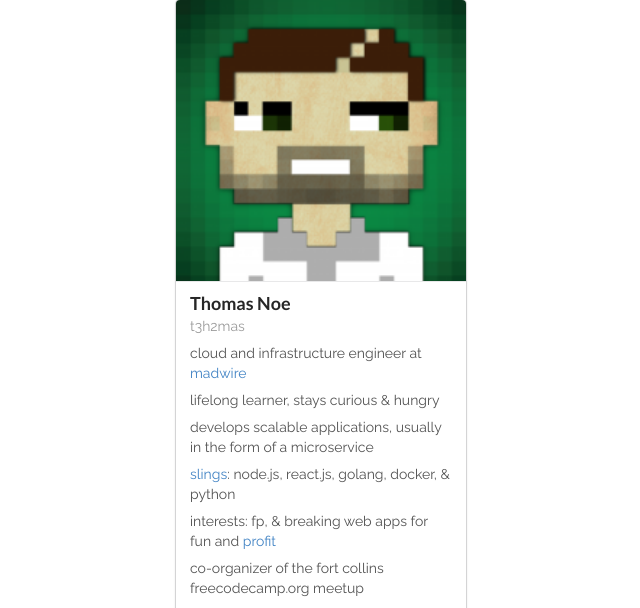
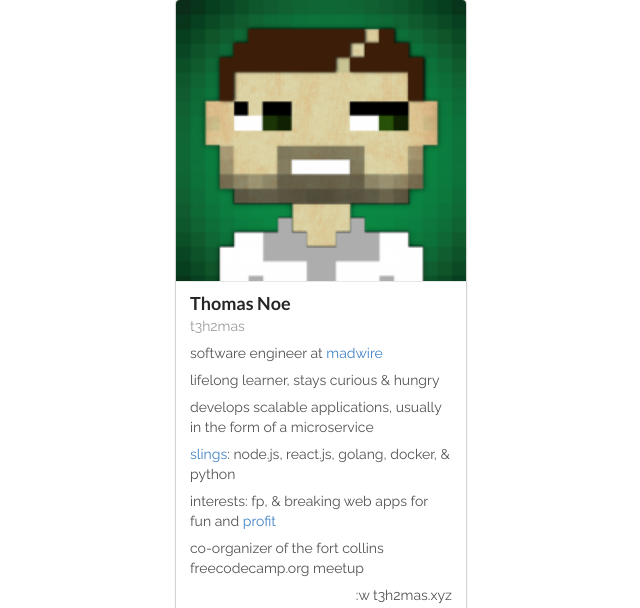
Before and after one commit to t3h2mas/t3h2mas.github.io, a plain HTML site: page index.html in a window 1280 px wide. Shown: the top 608 px of the page, without its empty margins (319-959 px from the left). Drawn offline with Linux system fonts and the light colour scheme.

Commit message:
clarify title

```diff
--- a/index.html
+++ b/index.html
@@ -22,7 +22,7 @@
               <span>t3h2mas</span>
             </div>
             <div class="description ui">
-              <p>cloud and infrastructure engineer at <a href="https://madwire.com">madwire</a></p>
+              <p>software engineer at <a href="https://madwire.com">madwire</a></p>
               <p>lifelong learner, stays curious & hungry</p>
               <p>develops scalable applications, usually in the form of a microservice</p>
               <p><a href="https://github.com/t3h2mas">slings</a>: node.js, react.js, golang, docker, & python</p>
```
